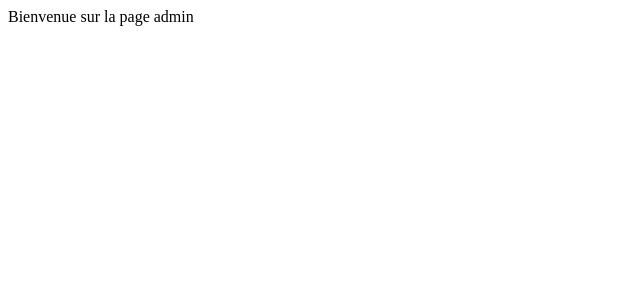
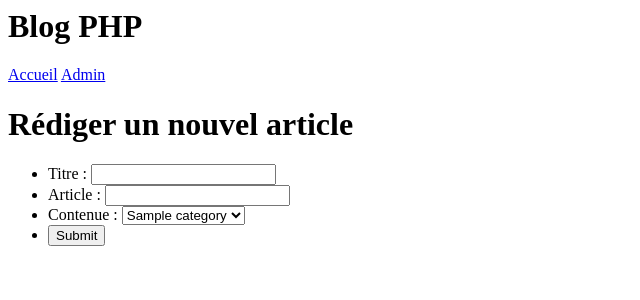
Before and after one commit to eden77-rgb/Projet-PHP, a PHP site: page /admin.php in a window 1280 px wide. Shown: the top 300 px of the page, without its empty margins (0-640 px from the left). Run offline with PHP 8.4, Linux system fonts and the light colour scheme; tables that the repository leaves empty or names only in its code hold one stand-in row (values such as "Sample post").

Commit message:
ajout de la logique d'affichage dans la page principale et ajout de la logique pour créer un nouveaux post

```diff
--- a/admin.php
+++ b/admin.php
@@ -4,8 +4,85 @@
 
     <?php
 
-        echo "Bienvenue sur la page admin";
+        include("include/header.php");
 
+        include("basedonnee.php");
+
+        date_default_timezone_set("Europe/Paris");
+    ?>
+
+    <h1>Rédiger un nouvel article</h1>
+
+    <form method="post" action="#">
+        <ul>
+            <li>
+                <label for="titre">Titre : </label>
+                <input type="text" name="titre" id="titre">
+            </li>
+
+            <li>
+                <label for="article">Article : </label>
+                <input type="textarea" name="article" id="article">
+            </li>
+
+            <li>
+                <label for="contenue">Contenue : </label>
+                <select name="categorie" id="categorie">
+
+                    <?php
+
+                        $sql = "SELECT *
+                                FROM categories";
+
+                        $query = $pdo->query($sql);
+                        $results = $query->fetchAll(PDO::FETCH_ASSOC);
+
+                        foreach ($results as $row) {
+
+                            ?>
+
+                                <option value=<?php echo $row["name"] ?>><?php echo $row["name"] ?></option>
+
+                            <?php
+
+                        }
+
+                    ?>
+
+                </select>
+            </li>
+
+            <li>
+                <input type="submit">
+            </li>
+        </ul>
+    </form>
+
+
+    <?php
+
+        $titre = isset($_POST["titre"]) ? $_POST["titre"] : "";
+        $article = isset($_POST["article"]) ? $_POST["article"] : "";
+
+        if ($titre != "") {
+
+            if ($article != "") {
+
+                $titre = $_POST["titre"];
+                $article = $_POST["article"];
+                $date = date(("Y-m-d H:i:s"));
+                $auteurId = 1; # a changé
+                $categorieId = 1; # a changé
+
+                $sql = "INSERT INTO posts (titre, contenu, date_creation, auteur_id, categorie_id)
+                        VALUES (?, ?, ?, ?, ?)";
+
+                $query = $pdo->prepare($sql, );
+                $query->execute([$titre, $article, $date, $auteurId, $categorieId]);
+
+                echo "L'article a été ajouté avec succès !";
+            }
+        }
     ?>
 </body>
 
--- /dev/null
+++ b/basedonnee.php
@@ -0,0 +1,18 @@
+<?php
+
+    $dsn = "mysql:host=localhost:3306;dbname=blog";
+    $login = "root";
+    $password = "root";
+
+    try {
+
+        $pdo = new PDO($dsn, $login, $password);
+        $pdo->setAttribute(PDO::ATTR_ERRMODE, PDO::ERRMODE_EXCEPTION);
+    }
+
+    catch (PDOException $e) {
+
+        echo "Erreur de connexion : " .$e->getMessage();
+    }
+
+?>
--- a/login.php
+++ b/login.php
@@ -33,7 +33,7 @@
         $login = isset( $_POST["login"] ) ? $_POST["login"] : "";
         $password = isset( $_POST["password"] ) ? $_POST["password"] : "";
 
-        if ($login == "adminEden") { // changement de condition pour n'importe qu'elle admin
+        if ($login == "adminEden") { // changement de condition pour n'importe quelle admin
 
             if ($password == "admin") {
 
```
Also changed, not shown: index.php (+7 -23 lines).
